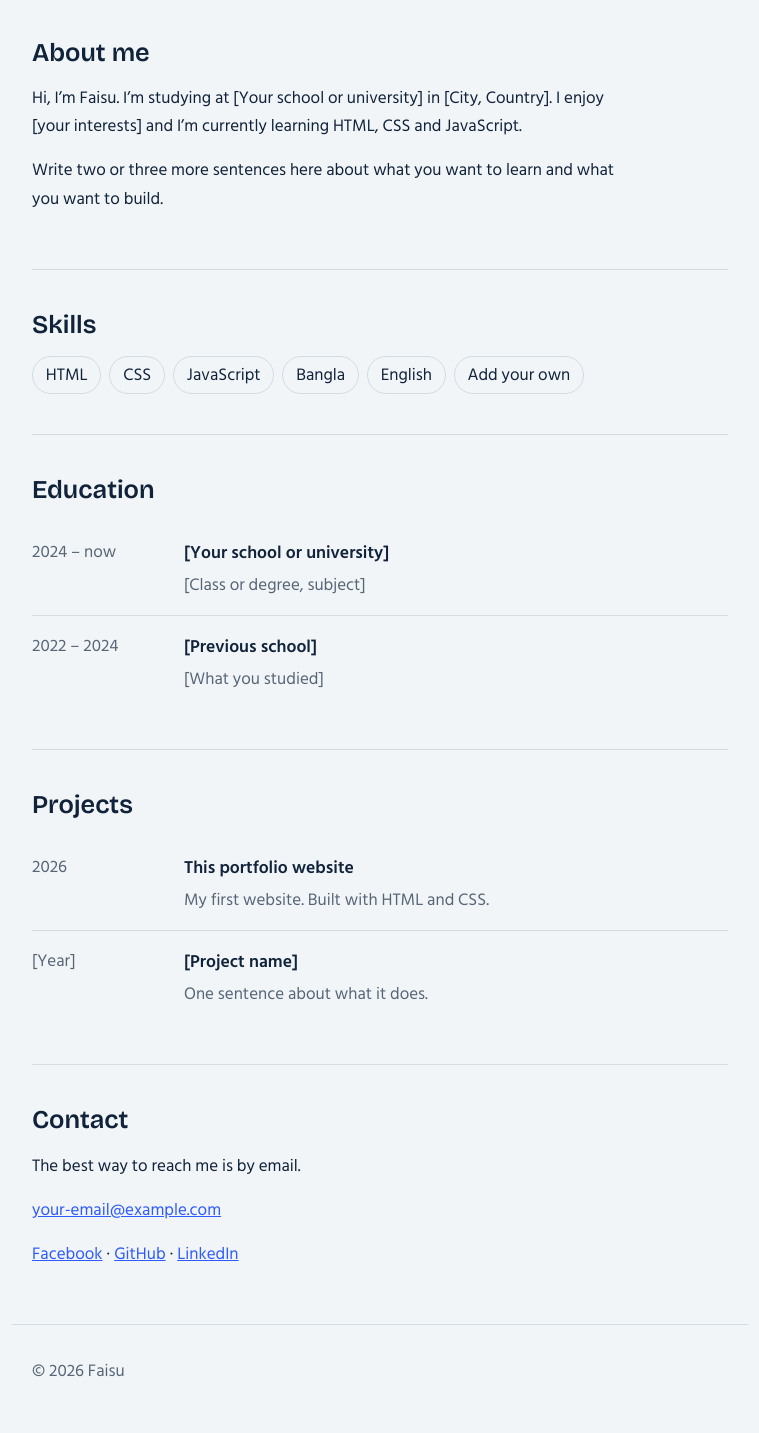
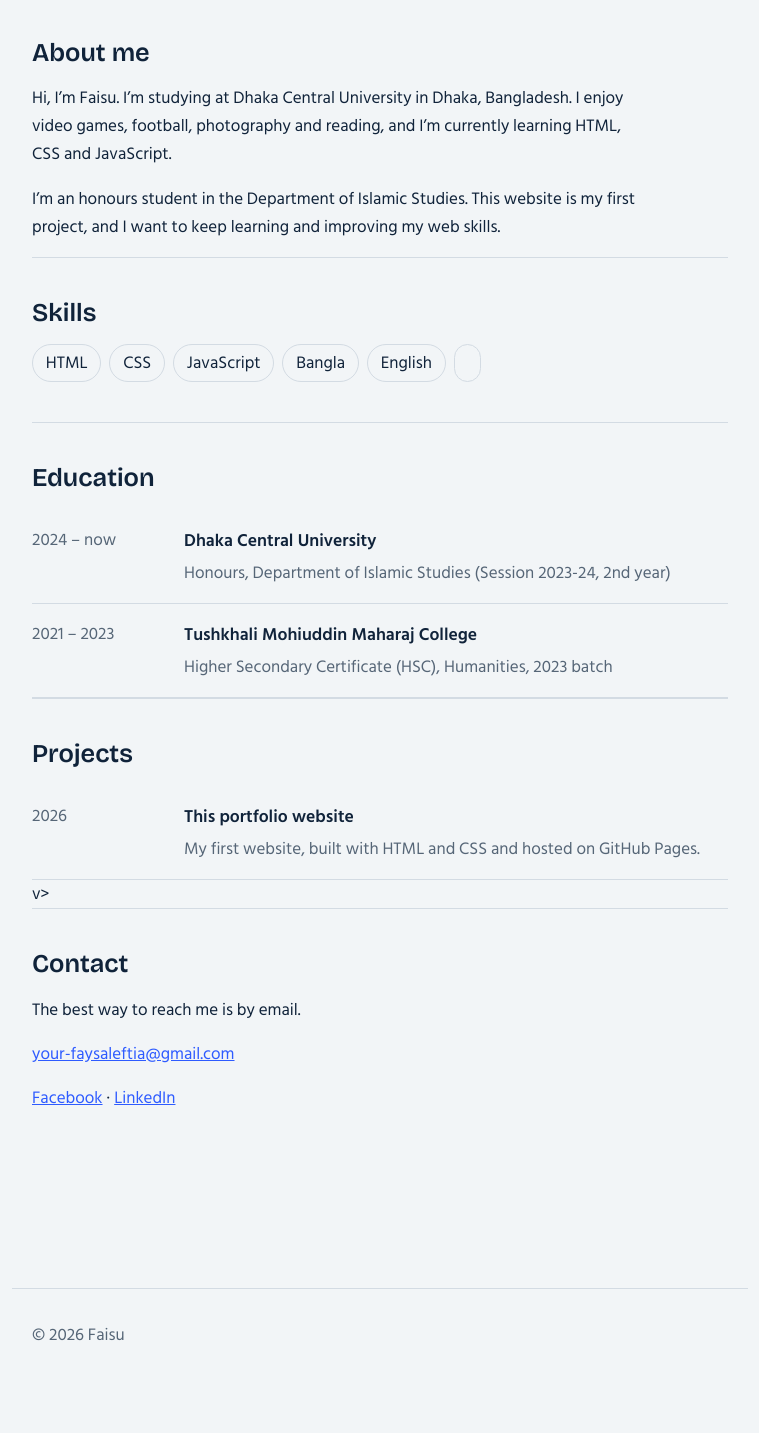
Before and after one commit to faisu-11/faisu, a plain HTML site: page index.html in a window 1280 px wide. Shown: the part 484-1917 px from the top of the page, without its empty margins (260-1019 px from the left). After the commit the page ends 1881 px from the top, so only its background shows below. Drawn offline with nearby package versions, Linux system fonts and the light colour scheme.

Commit message:
Revise personal details and education in index.html
Updated personal information, education, and contact details in the about section of the portfolio.

```diff
--- a/index.html
+++ b/index.html
@@ -56,34 +56,30 @@ footer{padding:2rem 1.25rem 3rem;color:var(--muted);border-top:1px solid var(--l
 
 <section id="about">
 <h2>About me</h2>
-<p>Hi, I’m Faisu. I’m studying at [Your school or university] in [City, Country]. I enjoy [your interests] and I’m currently learning HTML, CSS and JavaScript.</p>
-<p>Write two or three more sentences here about what you want to learn and what you want to build.</p>
-</section>
+<p>Hi, I’m Faisu. I’m studying at Dhaka Central University in Dhaka, Bangladesh. I enjoy video games, football, photography and reading, and I’m currently learning HTML, CSS and JavaScript.</p>
+<p>I’m an honours student in the Department of Islamic Studies. This website is my first project, and I want to keep learning and improving my web skills.</p>
 
 <section id="skills">
 <h2>Skills</h2>
 <ul class="skills">
-<li>HTML</li><li>CSS</li><li>JavaScript</li><li>Bangla</li><li>English</li><li>Add your own</li>
+<li>HTML</li><li>CSS</li><li>JavaScript</li><li>Bangla</li><li>English</li><li>
 </ul>
 </section>
 
 <section id="education">
 <h2>Education</h2>
-<div class="row"><div class="when">2024 – now</div><div><h3>[Your school or university]</h3><p>[Class or degree, subject]</p></div></div>
-<div class="row"><div class="when">2022 – 2024</div><div><h3>[Previous school]</h3><p>[What you studied]</p></div></div>
-</section>
+<div class="row"><div class="when">2024 – now</div><div><h3>Dhaka Central University</h3><p>Honours, Department of Islamic Studies (Session 2023-24, 2nd year)</p></div></div>
+<div class="row"><div class="when">2021 – 2023</div><div><h3>Tushkhali Mohiuddin Maharaj College</h3><p>Higher Secondary Certificate (HSC), Humanities, 2023 batch</p></div></div>
 
 <section id="projects">
 <h2>Projects</h2>
-<div class="row"><div class="when">2026</div><div><h3>This portfolio website</h3><p>My first website. Built with HTML and CSS.</p></div></div>
-<div class="row"><div class="when">[Year]</div><div><h3>[Project name]</h3><p>One sentence about what it does.</p></div></div>
-</section>
+<div class="row"><div class="when">2026</div><div><h3>This portfolio website</h3><p>My first website, built with HTML and CSS and hosted on GitHub Pages.</p></div></div>v>
 
 <section id="contact">
 <h2>Contact</h2>
 <p>The best way to reach me is by email.</p>
-<p><a href="mailto:your-email@example.com">your-email@example.com</a></p>
-<p><a href="https://facebook.com/">Facebook</a> · <a href="https://github.com/">GitHub</a> · <a href="https://linkedin.com/">LinkedIn</a></p>
+<p><a href="faysaleftia@gmail.com">your-faysaleftia@gmail.com</a></p>
+<p><a href="https://www.facebook.com/faisu5089">Facebook</a> · <a href="https://www.linkedin.com/in/zunaid-evan-5490473a9/">LinkedIn</a></p>
 </section>
 </main>
 <footer>© 2026 Faisu</footer>
```
